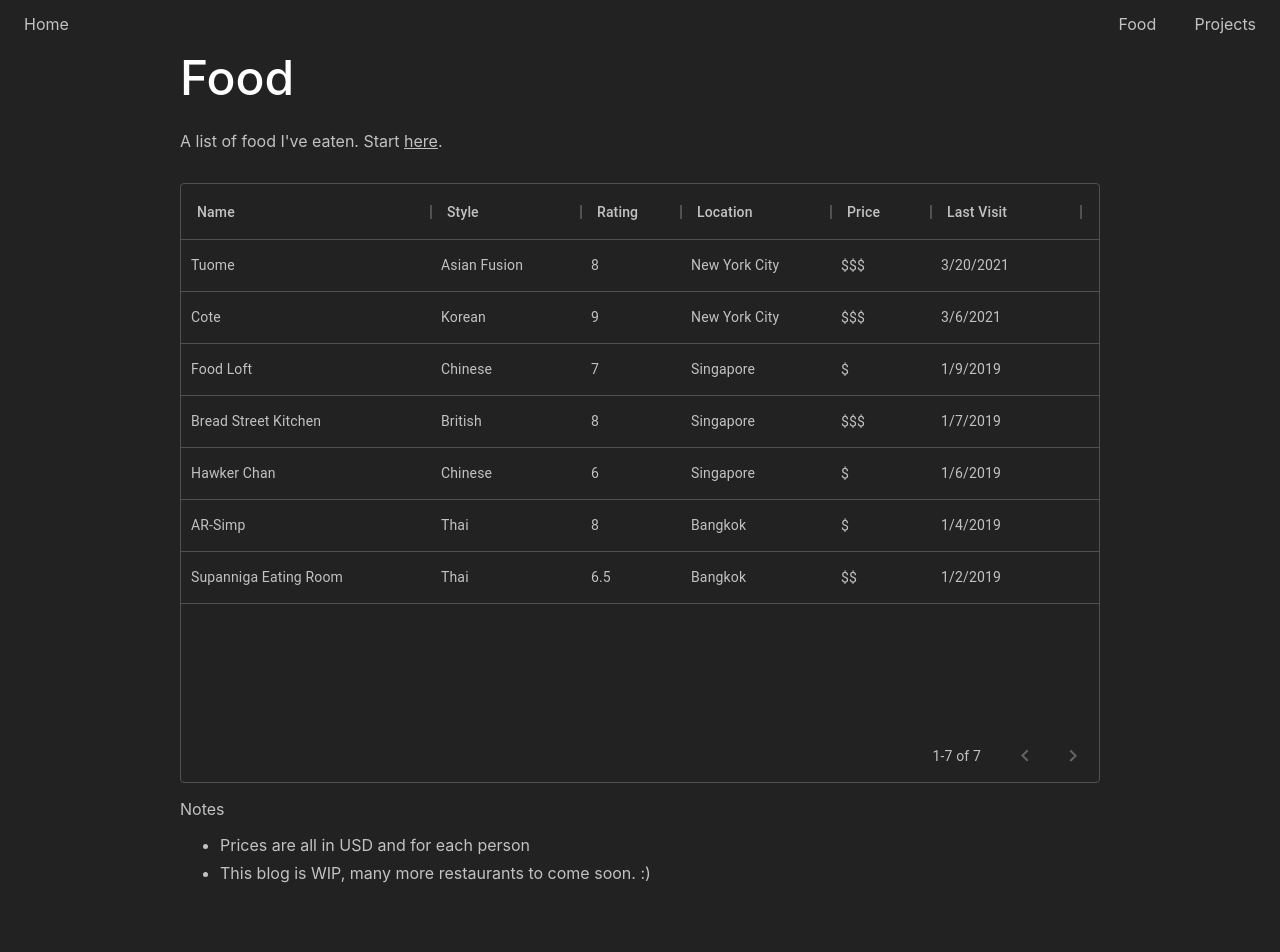
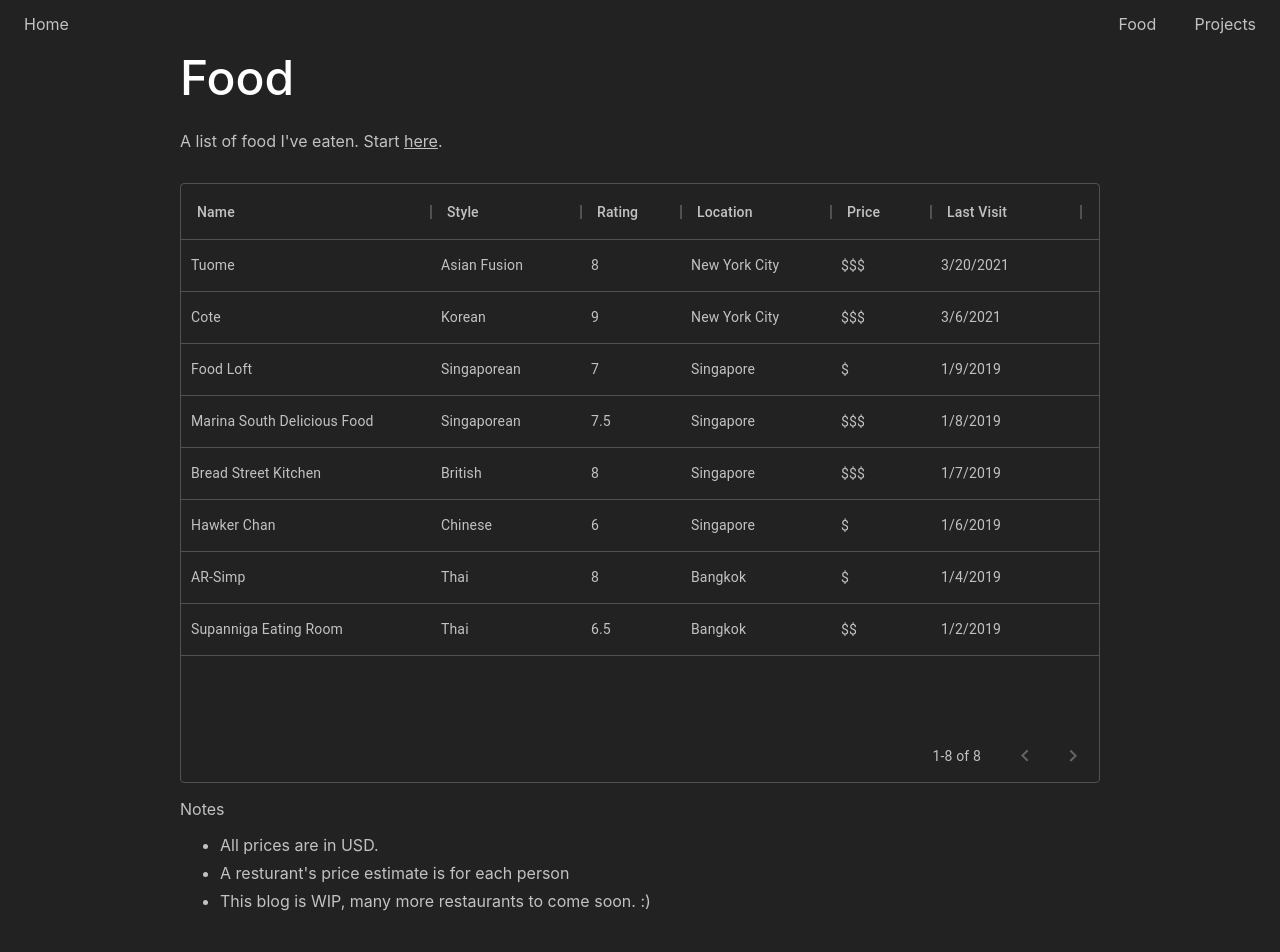
Before and after one commit to jyu/jyu.github.io, a React (Create React App) app: page /food in a window 1280 px wide. Shown: the top 952 px of the page. Built offline with nearby package versions, Linux system fonts and the light colour scheme.

Commit message:
Add marina south delicious food

```diff
--- a/public/404.html
+++ b/public/404.html
@@ -2,10 +2,7 @@
 <html>
   <head>
     <meta charset="utf-8" />
-    <meta
-      name="description"
-      content="jyu's blog about food and software."
-    />
+    <meta name="description" content="jyu's blog about food and software." />
     <meta property="og:title" content="jyu's blog about food and software" />
     <script type="text/javascript">
       // Single Page Apps for GitHub Pages
--- a/public/index.html
+++ b/public/index.html
@@ -5,10 +5,7 @@
     <link rel="icon" href="%PUBLIC_URL%/favicon.ico" />
     <meta name="viewport" content="width=device-width, initial-scale=1" />
     <meta name="theme-color" content="#000000" />
-    <meta
-      name="description"
-      content="jyu's blog about food and software."
-    />
+    <meta name="description" content="jyu's blog about food and software." />
     <meta property="og:title" content="jyu's blog about food and software" />
     <link rel="apple-touch-icon" href="%PUBLIC_URL%/logo192.png" />
     <!-- Global site tag (gtag.js) - Google Analytics -->
--- a/src/data/restaurants.js
+++ b/src/data/restaurants.js
@@ -175,7 +175,7 @@ const restaurants = {
     googleMaps: "https://goo.gl/maps/VGsHEkDDLr4HpegF7",
     rating: "7",
     price: "0",
-    style: "Chinese",
+    style: "Singaporean",
     lastVisited: "2019-01-09",
     text: [
       "TLDR: Singaporean breakfast at Food Loft is so simple and so perfect.",
@@ -229,6 +229,35 @@ const restaurants = {
       "Inside the restaurant",
     ],
   },
+  marinasouthdeliciousfood: {
+    id: 7,
+    url: "marinasouthdeliciousfood",
+    name: "Marina South Delicious Food",
+    location: "Singapore",
+    district: "Chinatown",
+    googleMaps: "https://goo.gl/maps/ABhwoEEhN41RAmSQ7",
+    rating: "7.5",
+    price: "2",
+    style: "Singaporean",
+    lastVisited: "2019-01-08",
+    text: [
+      "TLDR: Blown away by the quality and price of Hawker food.",
+      "Marina South Delicious Food is a stall inside the Maxwell Hawker Centre in Singapore's Chinatown. There were a ton of options from  noodles to juice to chicken rice, and we ultimately had to follow  the others in line for this stall to try the auntie's noodles.",
+      "And wow I'm glad to have followed the wisdom of the crowd because the food was delicious. The noodles were freshly stir-fried and coated with a sweet soy sauce, bean sprouts, and Chinese sausage. The real treat of the noodles was the 'wok hei' flavor, and the smokiness and caramelization of the noodles from the strong wok heat elevated the  dish. My only minor complaint was that the noodles were a bit greasy,  but overall tasted great.",
+      "The oyster egg was amazing! I was impressed by the number of oysters in the dish with almost a 50/50 egg to oyster ratio. The oysters were flavorful and stir-fried to perfection with the 'wok hei' again. The egg absorbed  all the umami flavor from the oysters. The chili sauce was spicy and slightly acidic, and it brightened up both the oyster egg and the noodles.",
+      "Overall, the food was awesome at such a cheap price. There was a bit of a wait as each dish was freshly made, but the wait was worth it! It was awesome to experience Singaporean Hawker culture at Maxwell Food Center, and can't wait to be back!",
+    ],
+    dishes: [
+      "★ Char Kway teow 炒粿條 ($3) - A flavorful stir fry of thin and thick rice noodles.",
+      "★ Oyster egg ($4) - Tons of small oysters stir fried with egg",
+    ],
+    images: 3,
+    captions: [
+      "Stall Name",
+      "Char Kway Teow and Oyster Egg",
+      "The Stall and Legendary Auntie",
+    ],
+  },
 };
 
 export default restaurants;
--- a/src/routes/Food/index.jsx
+++ b/src/routes/Food/index.jsx
@@ -121,8 +121,9 @@ function Food(props) {
           >
             <p className={classes.p}>Notes</p>
             <ul>
+              <li className={classes.li}>All prices are in USD.</li>
               <li className={classes.li}>
-                Prices are all in USD and for each person
+                A resturant's price estimate is for each person
               </li>
               <li className={classes.li}>
                 This blog is WIP, many more restaurants to come soon. :)
```
